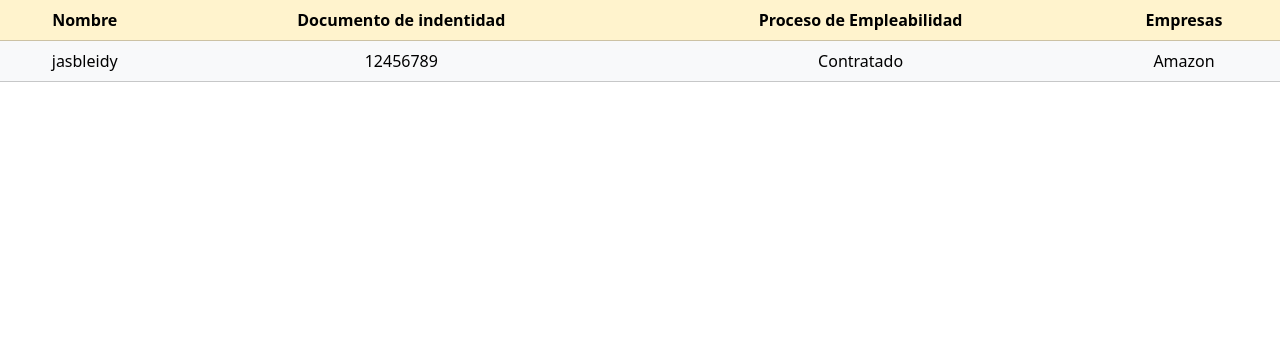
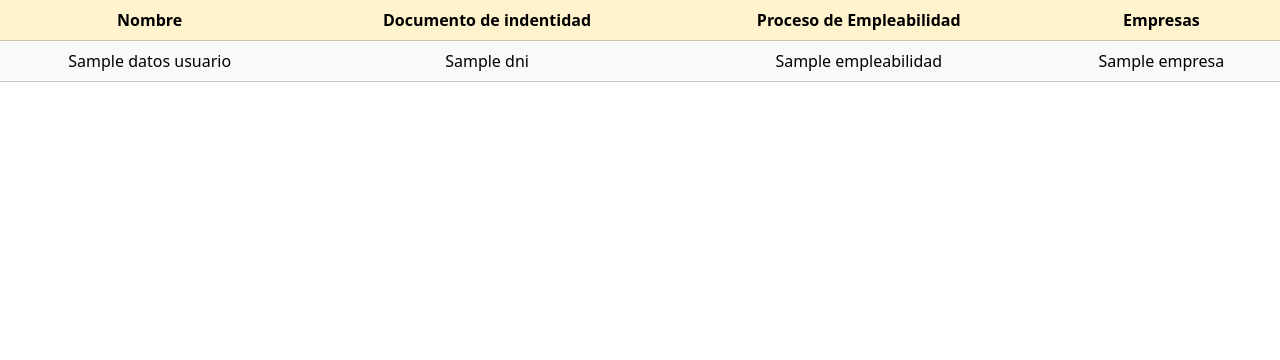
Before and after one commit to programateacademy/c9-interno-empleabilidad, a Django app: template Home/templates/Home/home.html in a window 1280 px wide. Shown: the part 60-420 px from the top of the page. Run offline with Django 4.2, Linux system fonts and the light colour scheme; the template is opened without the code that fills it: most values are stand-ins (such as "Sample title", 1, 10 or a date in 2020).

Commit message:
feat [Home/template/Home -> home.html]

```diff
--- a/Home/templates/Home/home.html
+++ b/Home/templates/Home/home.html
@@ -37,14 +37,14 @@
             <tbody>
                 <!-- Editar para ver lo que esta en la base de datos segun el estudiante -->
                 <tr class="table-light ">
-                    <td class="text-left">jasbleidy</td>
+                    <td class="text-left">{{ datos_usuario.nombre }}</td>
                     <div>
-                    <td class="text-left">12456789</td>
+                    <td class="text-left">{{ datos_usuario.dni }}</td>
                     </div>
                     <div>
-                    <td class="text-left">Contratado</td>
+                    <td class="text-left">{{ datos_usuario.empleabilidad }}</td>
                     </div>
-                    <td class="text-left">Amazon</td>
+                    <td class="text-left">{{ datos_usuario.empresa }}</td>
                 </tr>
                 <!-- Agrega más filas aquí según sea necesario -->
             </tbody>
```
